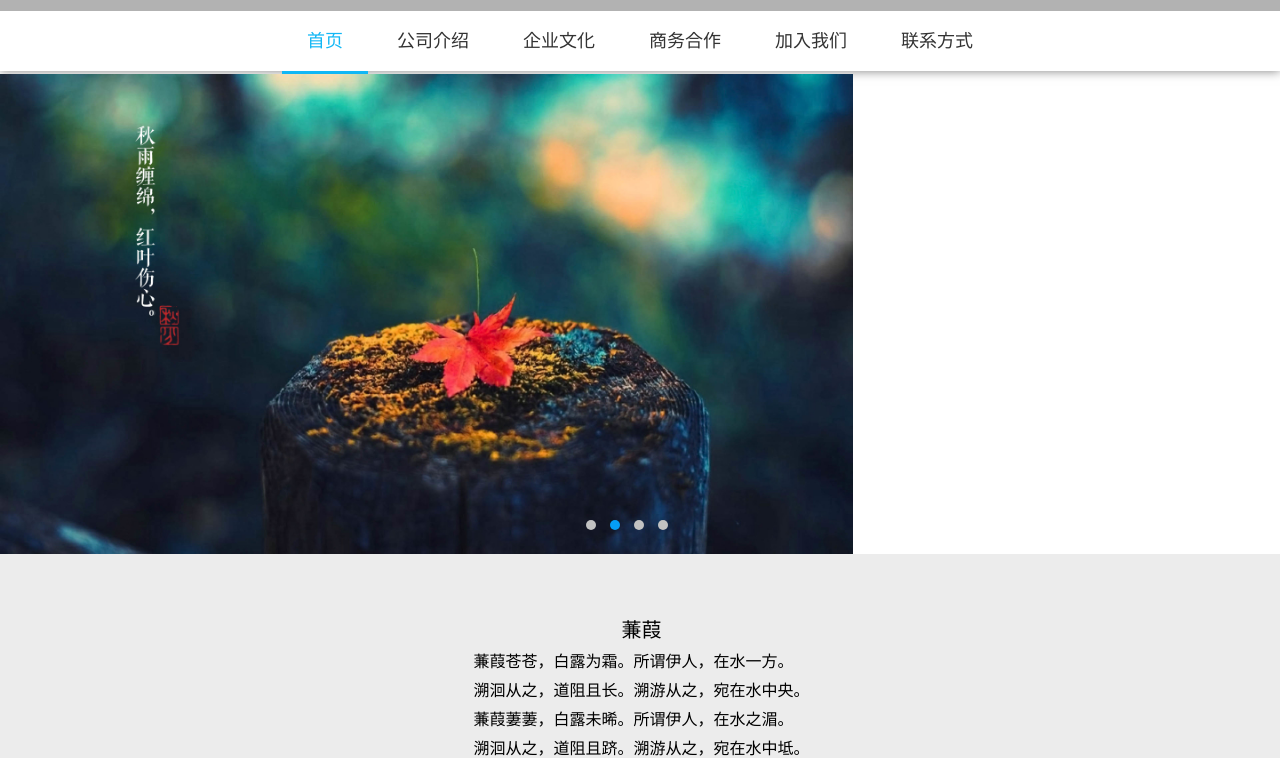
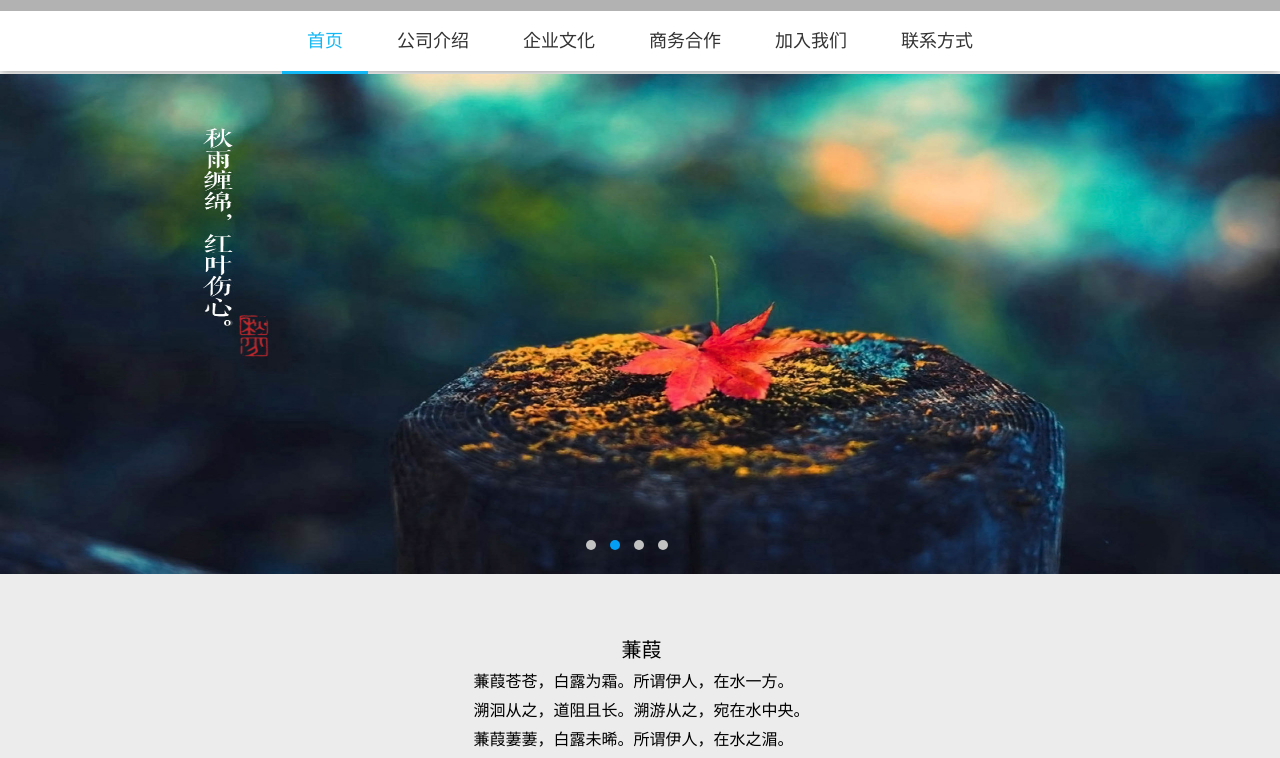
Before and after one commit to PongJi/OSwebsite, a plain HTML site: page index.html in a window 1280 px wide. Shown: the part 49-807 px from the top of the page. Drawn offline with Linux system fonts and the light colour scheme.

Commit message:
Add files via upload

```diff
--- a/css/index.css
+++ b/css/index.css
@@ -86,13 +86,15 @@ header .nav .nav-list li a{
 .banner{
 	margin: 0 auto;
 	width: 100%;
-	height: 480px;
+	height: 500px;
 	position: relative;
 	overflow: hidden;
 }
 
 .banner .pic {
 	list-style: none;
+	width: 100%;
+	height: 100%;
 }
 
 .banner .pic li{
@@ -100,12 +102,14 @@ header .nav .nav-list li a{
 	position:absolute;
 	top:0;
 	left:0;
+	width: 100%;
+	height: 100%;
 }
 
 .banner .pic li img{
 	display: block;
 	width: 100%;
-	height: 480px;
+	height: 500px;
 }
 
 .banner .btnList{
```
